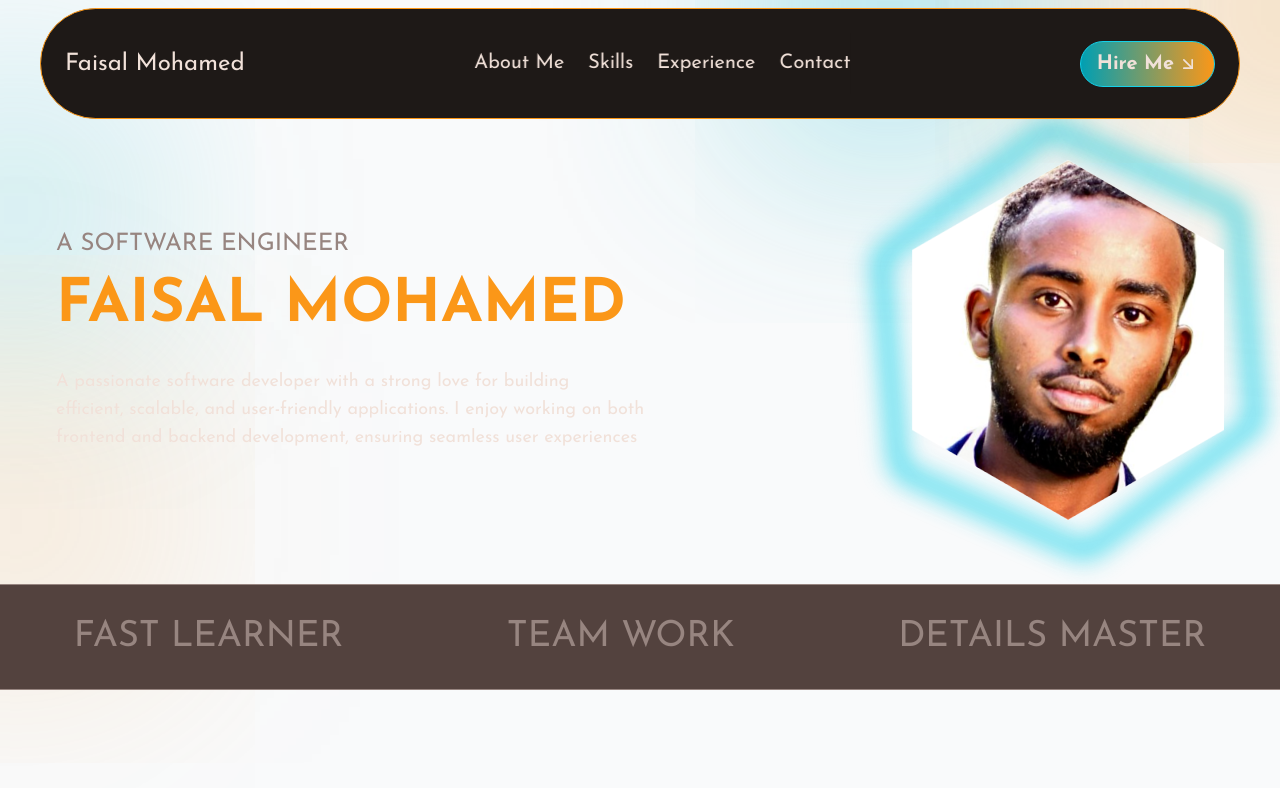
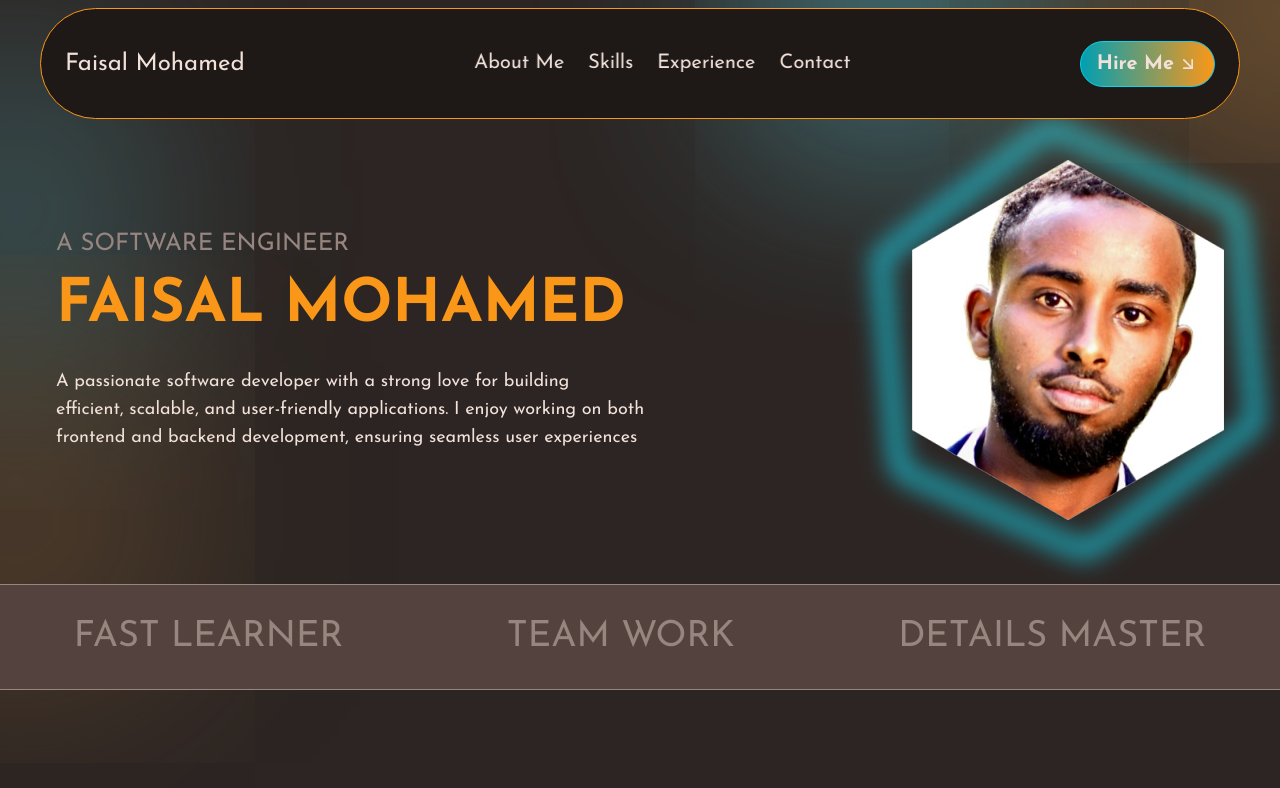
Before and after one commit to fm-coding/my-portfolio, a React (Vite) app: page /#/ in a window 1280 px wide. Shown: the top 788 px of the page. Built offline with nearby package versions, Linux system fonts and the light colour scheme; the HTML template or start-up script is replaced by a standard one.

Commit message:
Fix screen width

```diff
--- a/src/index.css
+++ b/src/index.css
@@ -6,21 +6,20 @@
 
 body {
     @apply bg-darkBrown;
-  }
+}
 
-/* index.css or App.css (depending on where your global styles are defined) */
+
 html, body {
   margin: 0;
   padding: 0;
-  overflow-x: hidden; /* Prevents horizontal overflow */
+  overflow-x: hidden;
   width: 100%;
 }
 
 body {
-  font-family: 'sans-serif'; /* Or your custom font */
-  background-color: #f9fafb; /* Tailwind's bg-light */
+  font-family: 'sans-serif';
 }
 
 main {
-  overflow-x: hidden; /* Prevents horizontal scroll on the main container */
+  overflow-x: hidden;
 }
```
